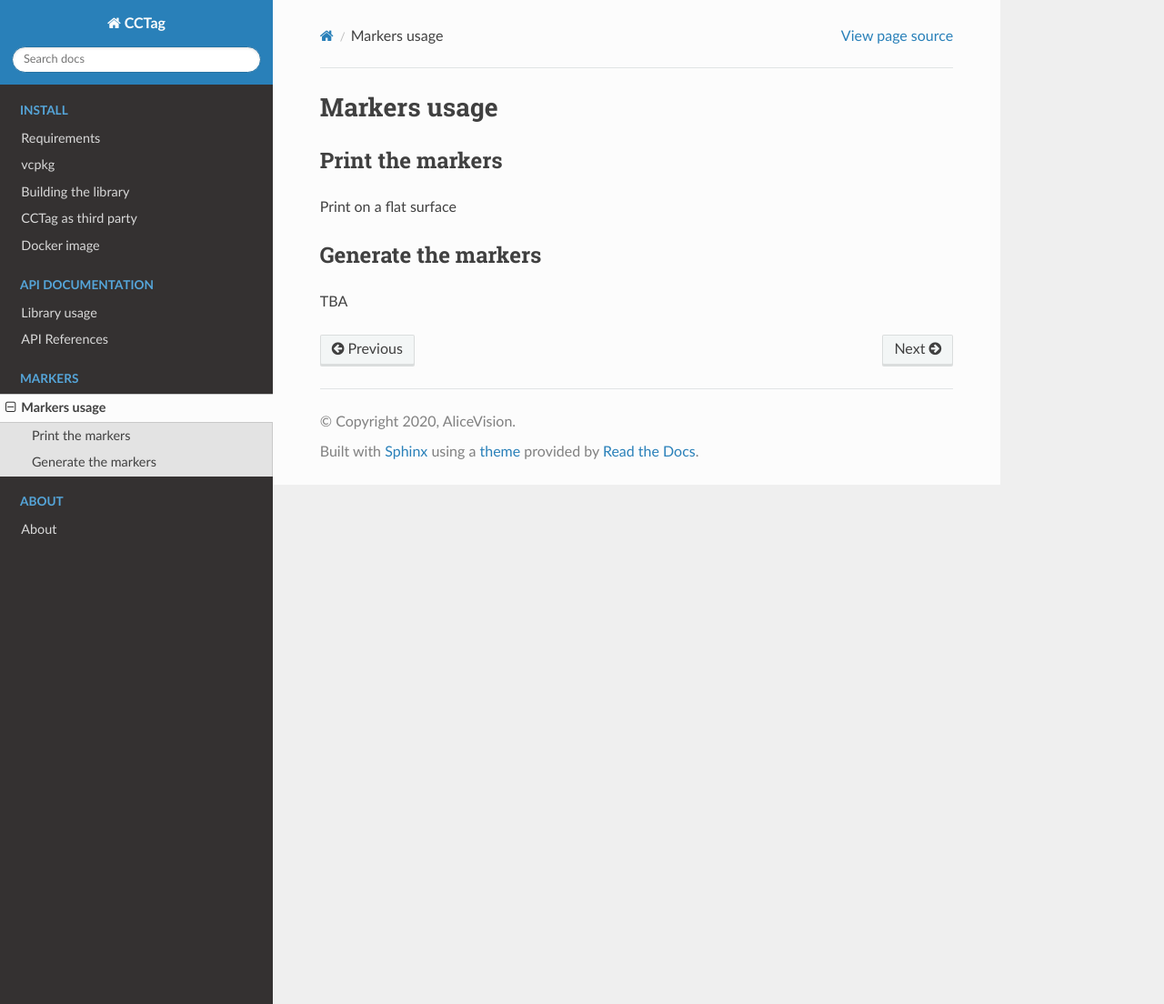
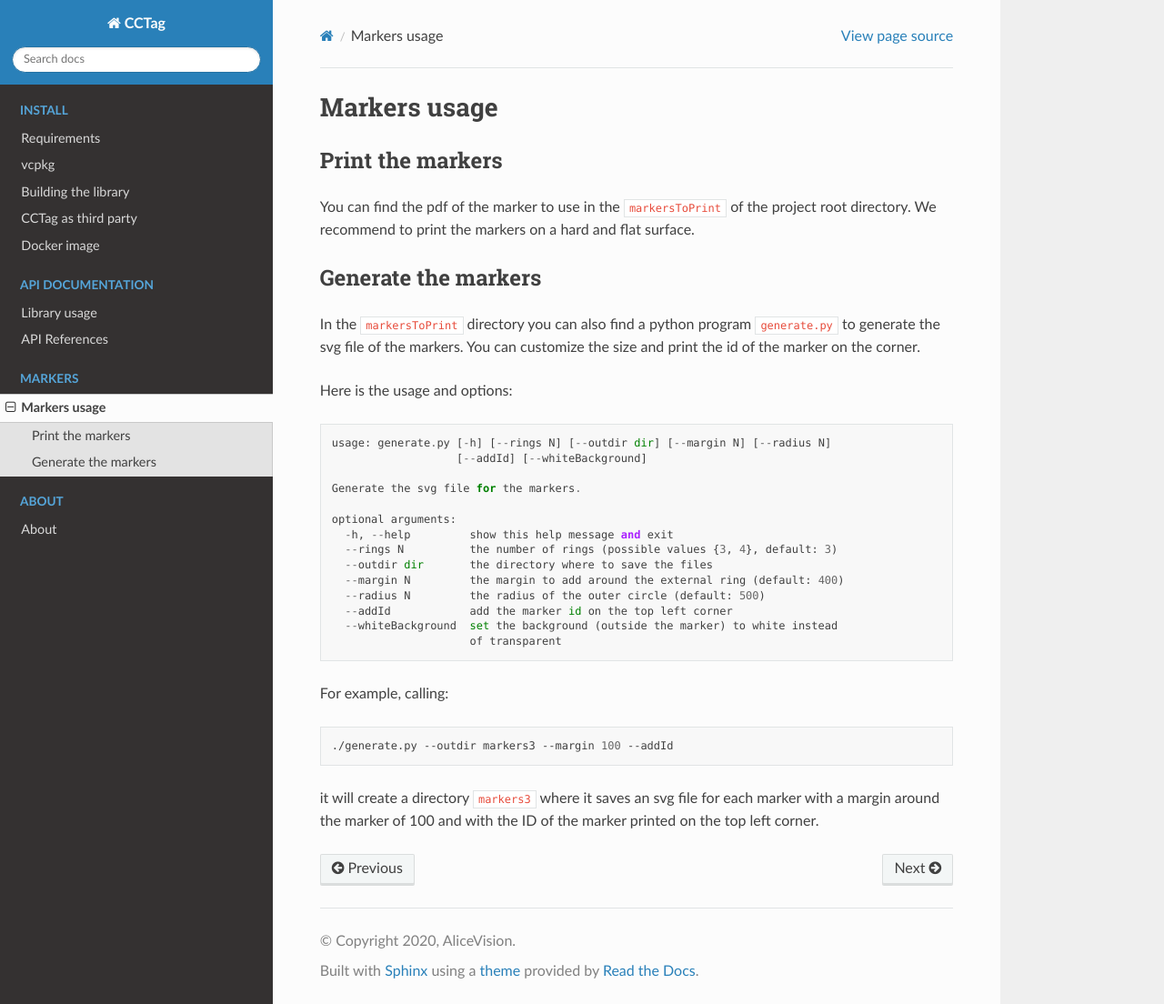
Before and after one commit to alicevision/CCTag, a Sphinx documentation site: the page built from doc/sphinx/source/markers/markers.rst, in a window 1280 px wide and 1104 px high. Shown: the whole window at 91% size. Built offline with Sphinx 7.4.7 and the Read the Docs theme 2.0.0, drawn with Linux system fonts in a browser that asks for light colours; pages that are not in the unit, such as notebooks, are missing from menus.

Commit message:
[doc] how to use the markers

```diff
--- a/doc/sphinx/source/markers/markers.rst
+++ b/doc/sphinx/source/markers/markers.rst
@@ -6,9 +6,39 @@ Markers usage
 Print the markers
 ~~~~~~~~~~~~~~~~~
 
-Print on a flat surface
+You can find the pdf of the marker to use in the :code:`markersToPrint` of the project root directory.
+We recommend to print the markers on a hard and flat surface.
+
 
 Generate the markers
 ~~~~~~~~~~~~~~~~~~~~~~
 
-TBA
+In the :code:`markersToPrint` directory you can also find a python program :code:`generate.py` to generate the svg file of the markers.
+You can customize the size and print the id of the marker on the corner.
+
+Here is the usage and options:
+
+.. code::
+
+    usage: generate.py [-h] [--rings N] [--outdir dir] [--margin N] [--radius N]
+                       [--addId] [--whiteBackground]
+
+    Generate the svg file for the markers.
+
+    optional arguments:
+      -h, --help         show this help message and exit
+      --rings N          the number of rings (possible values {3, 4}, default: 3)
+      --outdir dir       the directory where to save the files
+      --margin N         the margin to add around the external ring (default: 400)
+      --radius N         the radius of the outer circle (default: 500)
+      --addId            add the marker id on the top left corner
+      --whiteBackground  set the background (outside the marker) to white instead
+                         of transparent
+
+For example, calling:
+
+.. code:: shell
+
+   ./generate.py --outdir markers3 --margin 100 --addId
+
+it will create a directory :code:`markers3` where it saves an svg file for each marker with a margin around the marker of 100 and with the ID of the marker printed on the top left corner.
```
